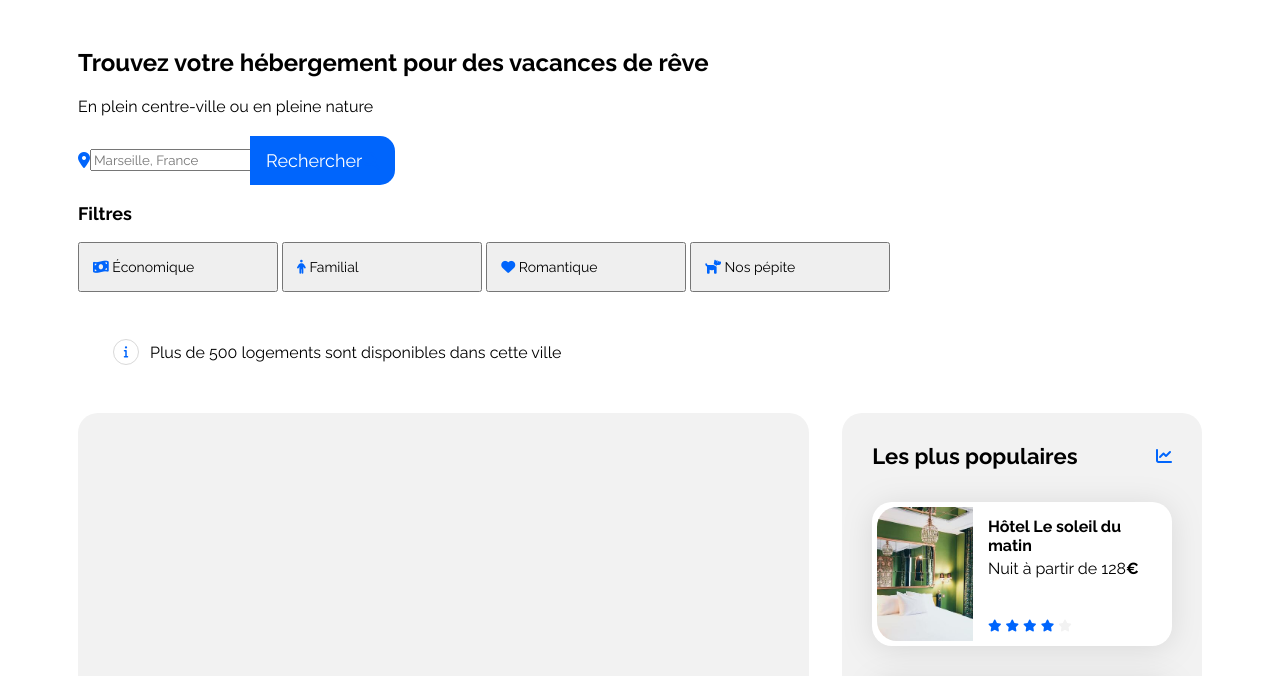
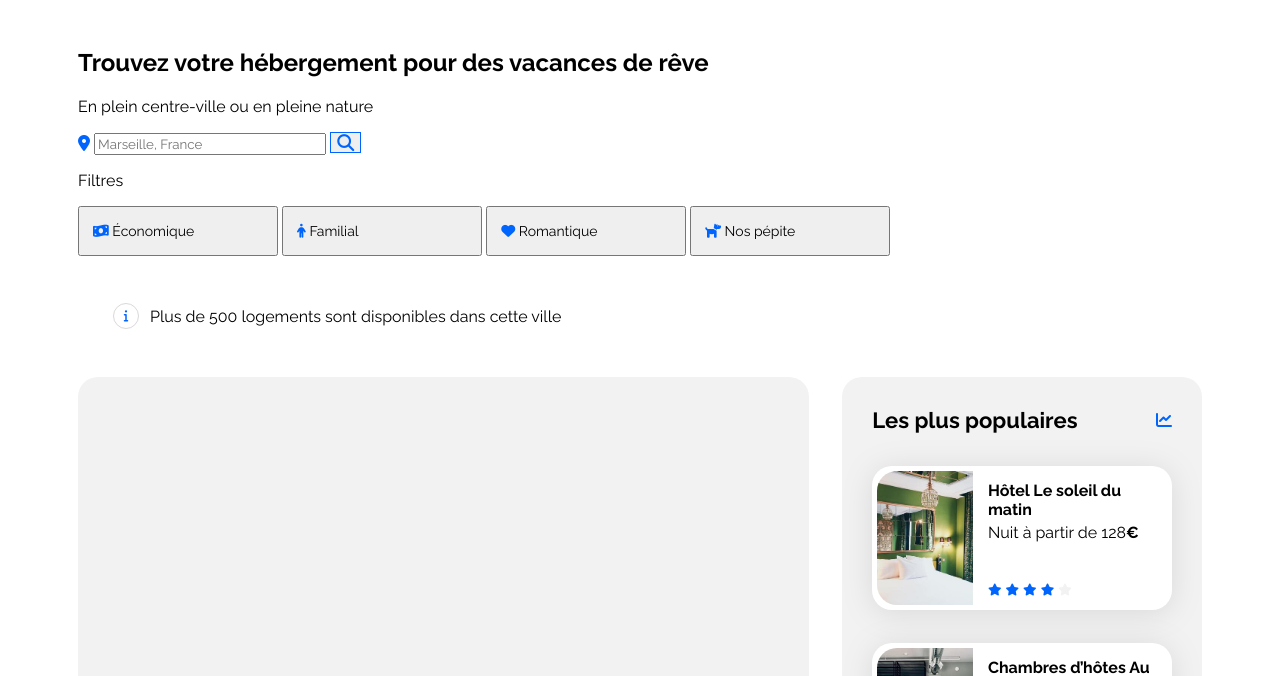
Before and after one commit to Delltuss/Blin_Florian_1_Booki-starter-code-master_03.03.2023, a plain HTML site: page index.html in a window 1280 px wide. Shown: the part 64-740 px from the top of the page. Drawn offline with Linux system fonts and the light colour scheme.

Commit message:
up header

```diff
--- a/css/style.css
+++ b/css/style.css
@@ -114,16 +114,6 @@ header {
 
 /****** Recherche ***********/
 
-.search-input {
-    margin-top: 20px;
-    height: 49px;
-}
-
-.search-input > form {
-    display: flex;
-    align-items: center;
-}
-
 .search-input > form > input[type="search"] {
     width: 232px;
 }
@@ -132,15 +122,6 @@ header {
     font-size: 0px;
     margin: 0;
     border: 1px solid #0065FC;
-    background-color: #0065FC;
-    border: none;
-    outline: none;
-    padding: 14px 16px;
-    border-radius: 0px 15px 15px 0px;
-    font-size: 18px;
-    color: #FFFFFF;
-    margin-left: -72px;
-    cursor: pointer;
 }
 
 .search-input > form > button > i {
@@ -152,17 +133,6 @@ header {
 .filterbar {
     flex-direction: column;
     align-items: baseline;
-}
-
-.filterbar p {
-    font-size: 18px;
-    color: #000000;
-    font-weight: 700;
-}
-
-.filterbar > .buttons {
-    grid-template-columns: auto auto;
-    gap: 14px;
 }
 
 .filterbar > .buttons > button {
```
